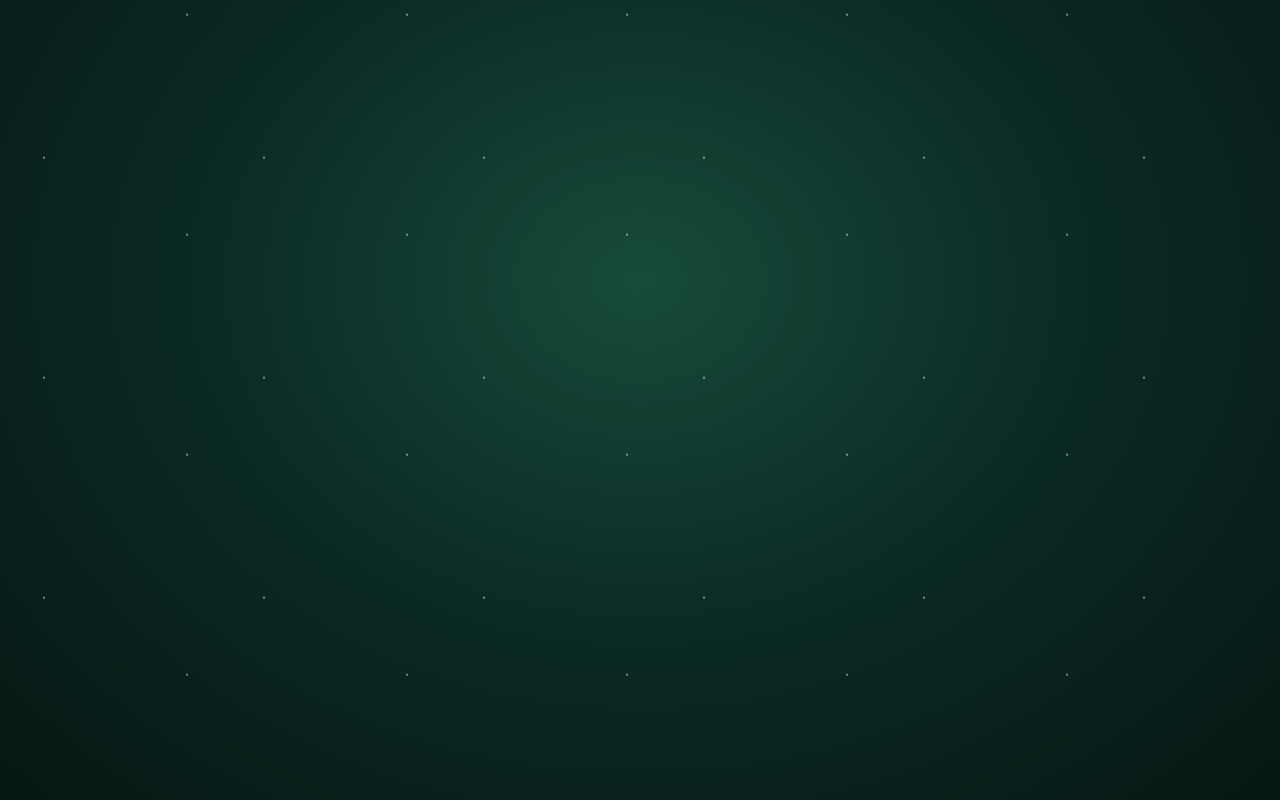
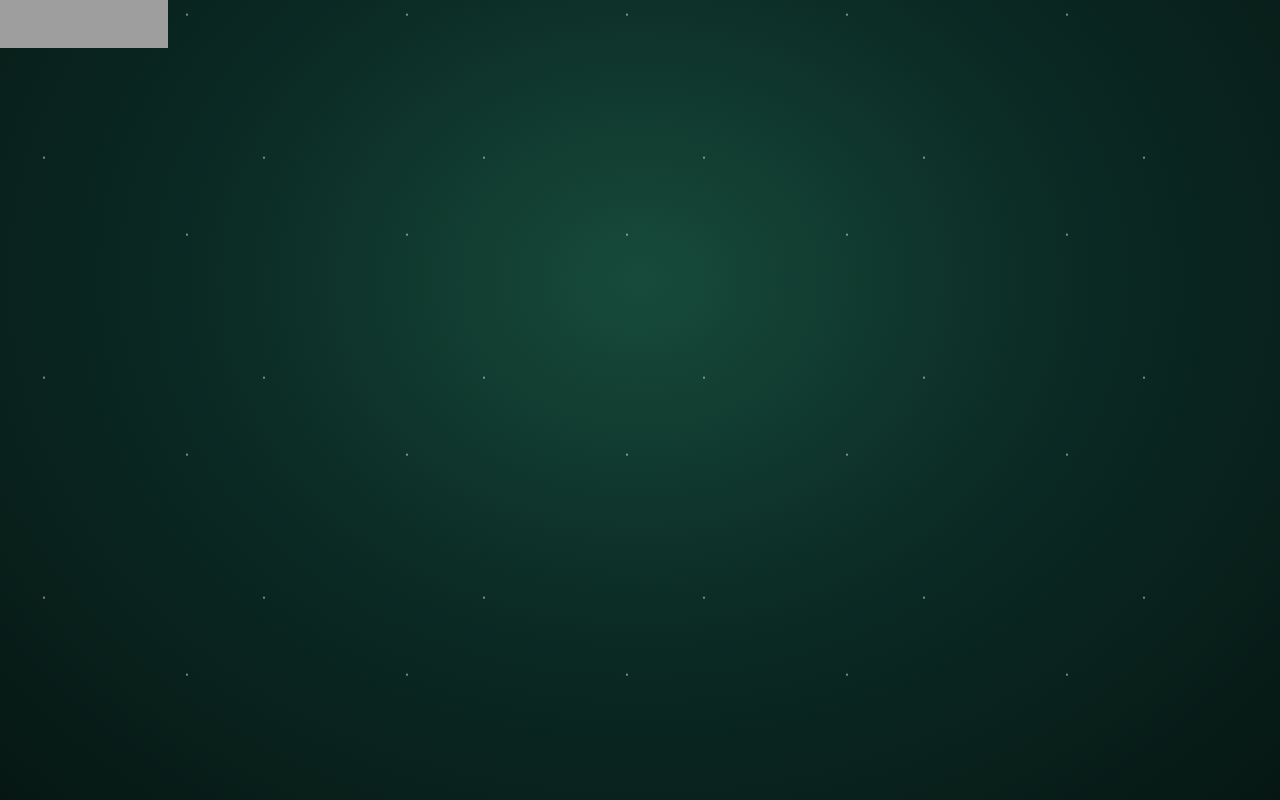
Before and after one commit to congratis/congratis_ipsen, a website with bundled scripts: page web/index.html in a window 1280 px wide. Built offline with nearby package versions, Linux system fonts and the light colour scheme; grey boxes are pictures that could not be loaded.

Commit message:
feat(frontend): add Ipsen logo and campaign metadata

```diff
--- a/web/index.html
+++ b/web/index.html
@@ -4,11 +4,14 @@
 <meta charset="utf-8">
 <meta name="viewport" content="width=device-width,initial-scale=1">
 <meta name="theme-color" content="#071b18">
-<meta name="description" content="Ёлка добрых пожеланий — новогодние поздравления команды Congratis">
-<title>Ёлка добрых пожеланий · Congratis</title>
+<meta name="description" content="Ёлка добрых пожеланий — команда редких заболеваний Ipsen">
+<title>Ёлка добрых пожеланий · команда редких заболеваний</title>
 <link rel="stylesheet" href="style.css?v=__CSS_VERSION__">
 </head>
 <body>
+<a class="ipsen-brand" href="https://www.ipsen.com/" target="_blank" rel="noopener noreferrer" aria-label="Ipsen — официальный сайт">
+  <img src="https://www.ipsen.com/wp-content/uploads/2023/12/Latest_Ipsen-logo_168x48.svg" alt="Ipsen" width="168" height="48">
+</a>
 <div id="app"></div>
 <script src="js/index.js?v=__JS_VERSION__"></script>
 </body>
```
